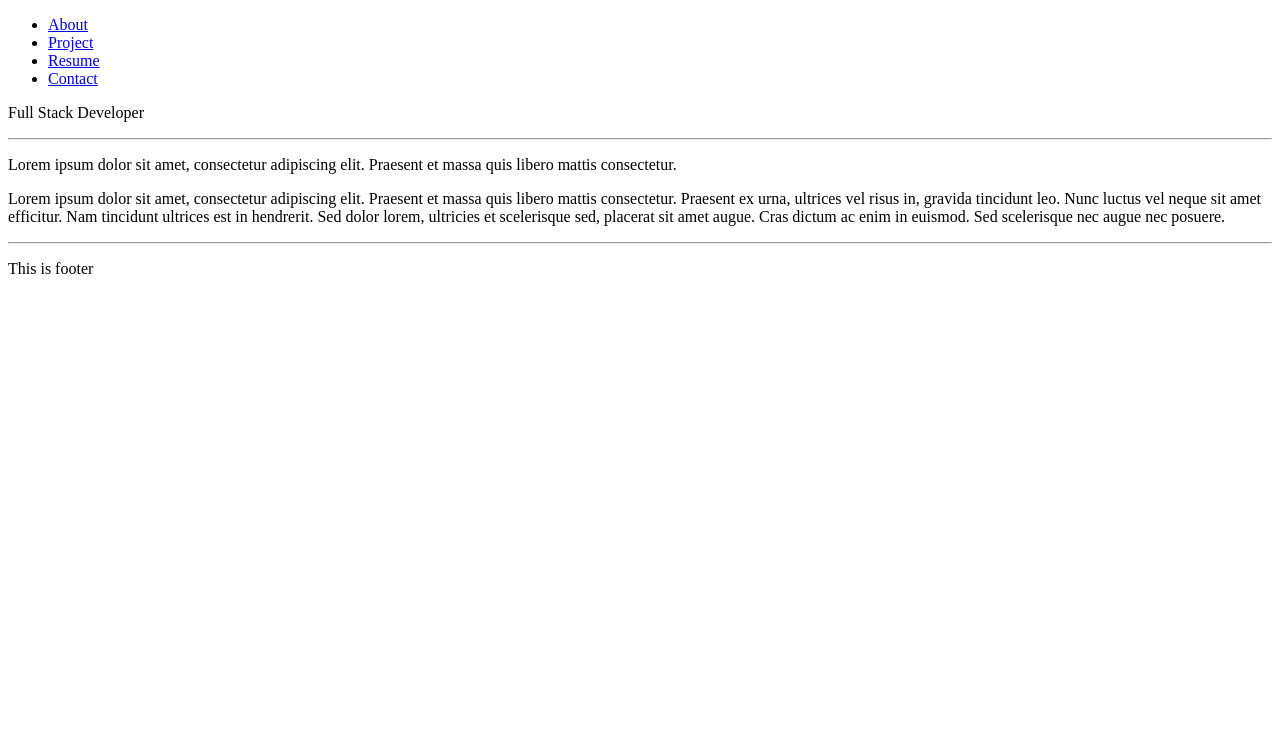
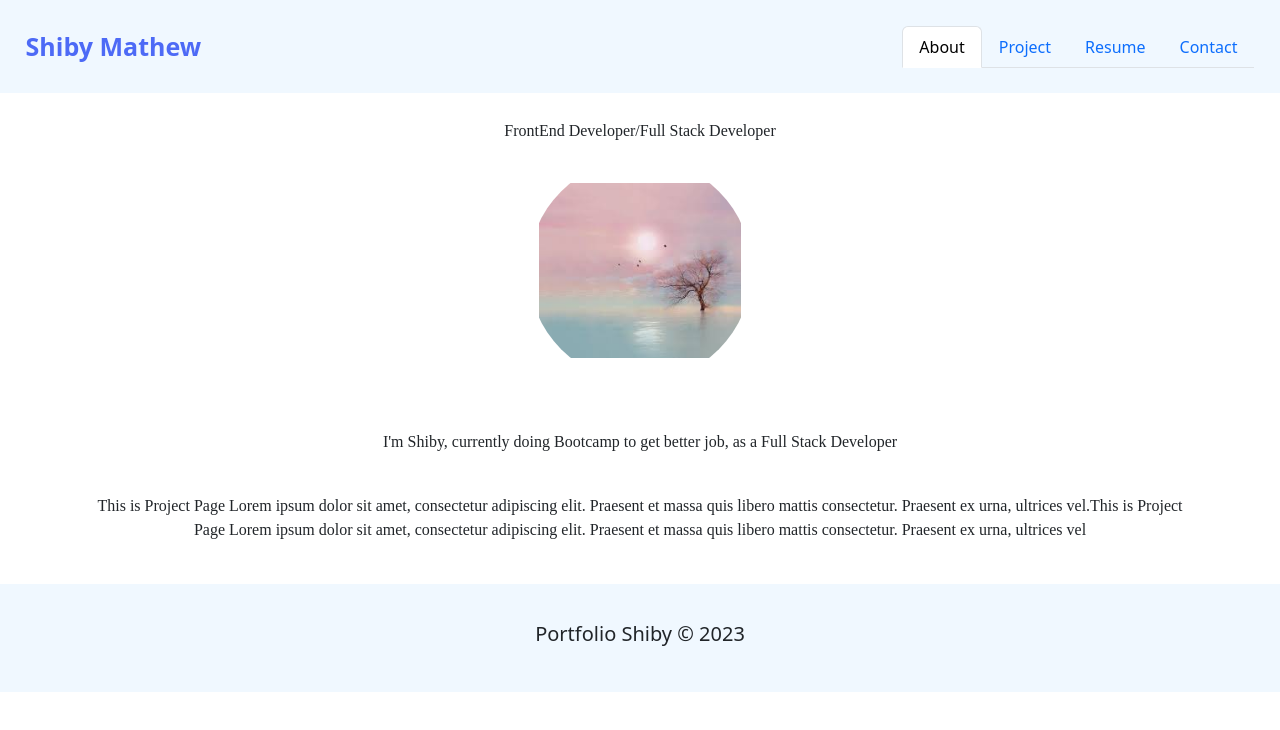
Before and after one commit to Shiby-Mathew/react-portfolio, a React (Create React App) app: page / in a window 1280 px wide. Shown: the top 730 px of the page. Built offline with nearby package versions, Linux system fonts and the light colour scheme.

Commit message:
added css files and images folder

```diff
--- a/src/components/About.js
+++ b/src/components/About.js
@@ -1,22 +1,25 @@
 import React from "react";
+import image from "../images/pic2.jpg";
 
 function About() {
   return (
     <div>
-      <p className="content is-medium">Full Stack Developer</p>
-      <hr />
+      <p className="content is-medium">
+        FrontEnd Developer/Full Stack Developer
+      </p>
 
-      <p className="content is-italic mt-4">
-        Lorem ipsum dolor sit amet, consectetur adipiscing elit. Praesent et
-        massa quis libero mattis consectetur.
+      <img src={image} className="image p-4" alt="mypic" />
+      {/* <img src="./assets/images/pic2.jpg" alt="myphoto" /> */}
+      <p className="content is-italic mt-4 p-4">
+        I'm Shiby, currently doing Bootcamp to get better job, as a Full Stack
+        Developer
       </p>
       <p className="content">
-        Lorem ipsum dolor sit amet, consectetur adipiscing elit. Praesent et
-        massa quis libero mattis consectetur. Praesent ex urna, ultrices vel
-        risus in, gravida tincidunt leo. Nunc luctus vel neque sit amet
-        efficitur. Nam tincidunt ultrices est in hendrerit. Sed dolor lorem,
-        ultricies et scelerisque sed, placerat sit amet augue. Cras dictum ac
-        enim in euismod. Sed scelerisque nec augue nec posuere.
+        This is Project Page Lorem ipsum dolor sit amet, consectetur adipiscing
+        elit. Praesent et massa quis libero mattis consectetur. Praesent ex
+        urna, ultrices vel.This is Project Page Lorem ipsum dolor sit amet,
+        consectetur adipiscing elit. Praesent et massa quis libero mattis
+        consectetur. Praesent ex urna, ultrices vel
       </p>
     </div>
   );
--- a/src/components/Footer.js
+++ b/src/components/Footer.js
@@ -1,12 +1,11 @@
 import React from "react";
+
+import "./styles/Footer.css";
 
 function Footer() {
   return (
-    <footer className="footer">
-      <div className="content has-text-centered">
-        <hr />
-        <p> This is footer </p>
-      </div>
+    <footer class="footer">
+      <h5>Portfolio Shiby &copy; 2023</h5>
     </footer>
   );
 }
--- a/src/components/Header.js
+++ b/src/components/Header.js
@@ -4,6 +4,7 @@ import Project from "./Project";
 import Resume from "./Resume";
 import Contact from "./Contact";
 import Navigation from "./Navigation";
+import "./styles/Header.css";
 
 export default function Header() {
   const [currentPage, setCurrentPage] = useState("About");
@@ -26,11 +27,19 @@ export default function Header() {
 
   return (
     <div>
-      <Navigation
-        currentPage={currentPage}
-        handlePageChange={handlePageChange}
-      />
-      {renderPage()}
+      <nav>
+        <div>
+          <a className="" rel="noreferrer" target="_blank" href="#">
+            <span className="content is-large">Shiby Mathew</span>
+          </a>
+        </div>
+
+        <Navigation
+          currentPage={currentPage}
+          handlePageChange={handlePageChange}
+        />
+      </nav>
+      <main>{renderPage()}</main>
     </div>
   );
 }
--- /dev/null
+++ b/src/components/styles/Footer.css
@@ -0,0 +1,6 @@
+.footer {
+  display: flex;
+  justify-content: center;
+  background-color: aliceblue;
+  padding: 3%;
+}
--- /dev/null
+++ b/src/components/styles/Header.css
@@ -0,0 +1,46 @@
+/* -------CSS from old portfolio------- */
+
+nav {
+  display: flex;
+  justify-content: space-between;
+  align-items: center;
+  padding: 2%;
+
+  /* color: var(--light); */
+  background-color: aliceblue;
+}
+nav ul {
+  display: flex;
+  justify-content: space-between;
+  min-width: 300px;
+  text-decoration: none;
+}
+
+nav a {
+  color: rgb(77, 106, 246);
+  font-weight: bold;
+  font-size: 25px;
+  text-decoration: none;
+}
+
+/*------------main------------*/
+main {
+  font-family: Work Sans;
+  display: flex;
+  flex: 1 1 0;
+  max-width: 85%;
+  text-align: center;
+  margin: 2% auto;
+}
+
+h2 {
+  margin: 2% 0;
+  font-size: 150%;
+}
+.image {
+  clip-path: circle();
+  width: 250px;
+
+  /* border-radius: 50%;
+  width: 150px;*/
+}
--- a/src/index.js
+++ b/src/index.js
@@ -2,5 +2,6 @@ import React from "react";
 import ReactDOM from "react-dom";
 
 import App from "./App";
+import "bootstrap/dist/css/bootstrap.min.css";
 
 ReactDOM.render(<App />, document.getElementById("root"));
```
Also changed, not shown: src/images/pic2.jpg (added).
